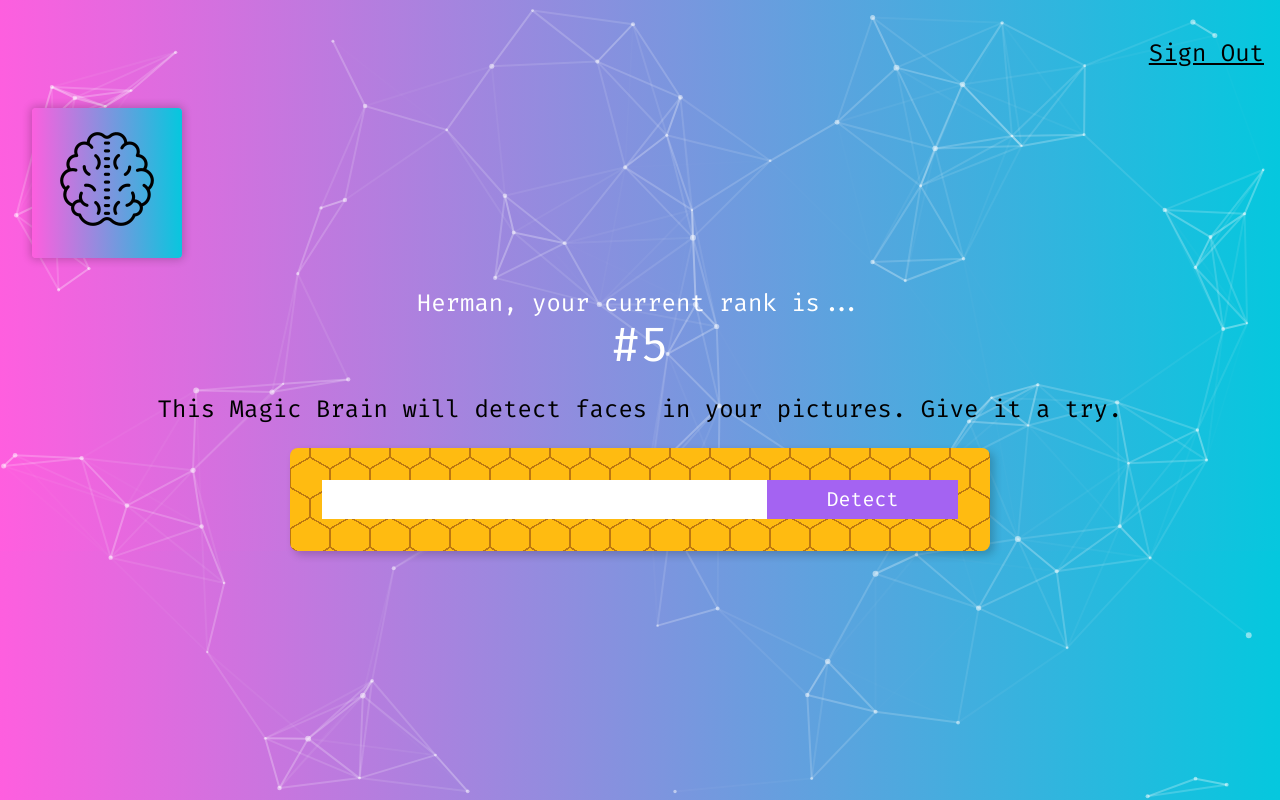
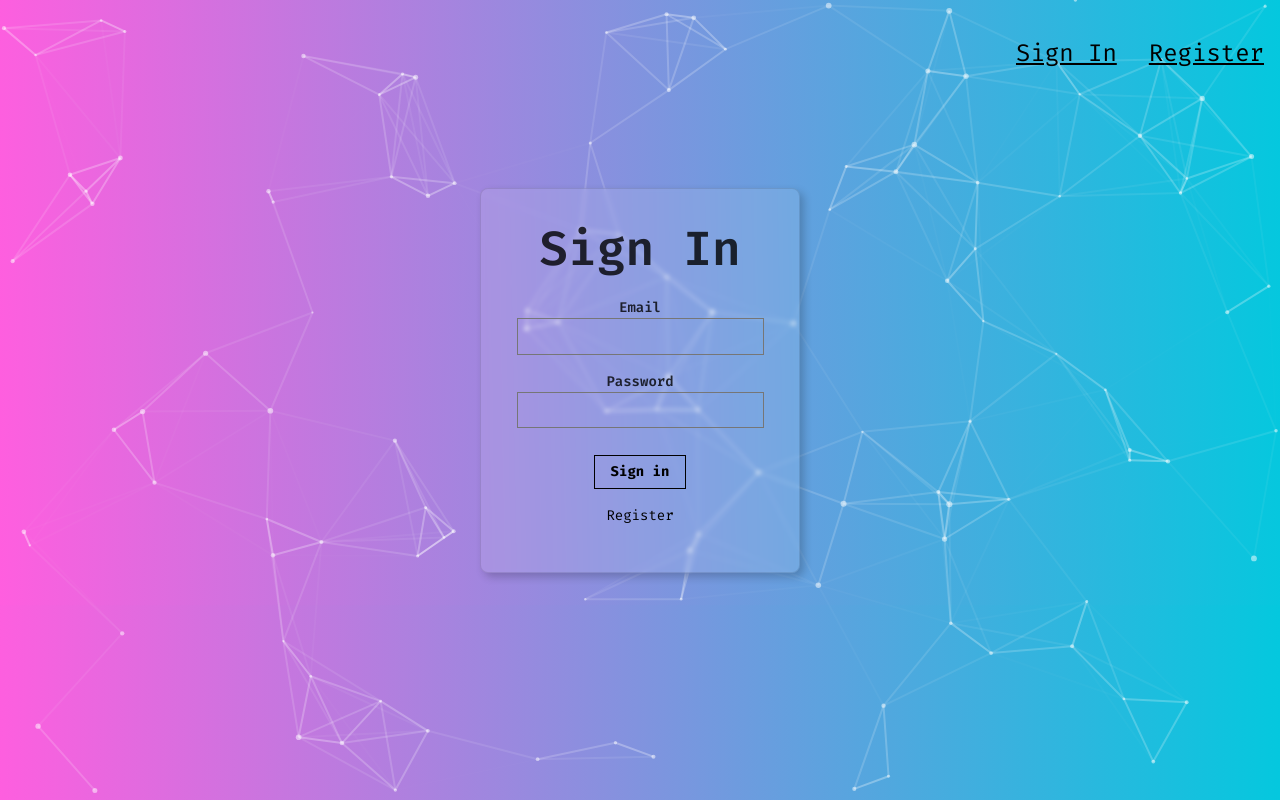
Before and after one commit to herman-nott/face-recognition-brain, a React (Create React App) app: page / in a window 1280 px wide. Built offline with nearby package versions, Linux system fonts and the light colour scheme.

Commit message:
frontend is almost finished

```diff
--- a/src/App.css
+++ b/src/App.css
@@ -46,7 +46,36 @@
   position: fixed;
   top: 0;
   left: 0;
-  z-index: -1; /* чтобы не перекрывать остальной интерфейс */
+  z-index: -1;
   width: 100%;
   height: 100%;
 }
+
+.blur-card {
+  background-color: rgba(255, 255, 255, 0.1);
+  backdrop-filter: blur(2px);
+  -webkit-backdrop-filter: blur(2px);
+}
+
+.center-container {
+  margin-top: 80px;
+}
+
+/* .center-container {
+  flex: 1;
+  display: flex;
+  justify-content: center;
+  align-items: center;
+  margin-top: 80px;
+}
+
+html, body, #root {
+  height: 100%;
+  margin: 0;
+}
+
+.App {
+  display: flex;
+  flex-direction: column;
+  height: 100%;
+} */
--- a/src/App.js
+++ b/src/App.js
@@ -5,11 +5,15 @@
 import Rank from "./components/Rank/Rank";
 import ParticleBackground from "./components/ParticleBackground/ParticleBackground";
 import FaceRecognition from "./components/FaceRecognition/FaceRecognition";
+import Signin from "./components/Signin/Signin";
+import Register from "./components/Register/Register";
 import { useState } from "react";
 
 function App() {
   const [input, setInput] = useState('');
   const [imageUrl, setImageUrl] = useState('');
+  const [route, setRoute] = useState('signin');
+  const [isSignedIn, setIsSignedIn] = useState(false);
 
   const PAT = '8789603313e74fc3b516d12617ae12fe';
   const USER_ID = 'herman';
@@ -42,7 +46,6 @@
     };
 
   function onInputChange(event) {
-    // console.log(event.target.value);
     setInput(event.target.value);
   }
 
@@ -60,14 +63,34 @@
       .catch(error => console.error('Error:', error));
   }
 
+  function onRouteChange(route) {
+    if (route === 'signout') {
+      setIsSignedIn(false);
+    } else if (route === 'home') {
+      setIsSignedIn(true);
+    }
+
+    setRoute(route);
+  }
+
   return (
     <div className="App">
       <ParticleBackground />
-      <Navigation />
-      <Logo />
-      <Rank />
-      <ImageLinkForm onInputChange={onInputChange} onButtonSubmit={onButtonSubmit} />
-      <FaceRecognition imageUrl={imageUrl} />
+      <Navigation onRouteChange={onRouteChange} isSignedIn={isSignedIn} />
+      {
+        route === 'home'
+          ? <div>
+              <Logo />
+              <Rank />
+              <ImageLinkForm onInputChange={onInputChange} onButtonSubmit={onButtonSubmit} />
+              <FaceRecognition imageUrl={imageUrl} />
+            </div>
+          : (
+              route === 'register'
+                ? <Register onRouteChange={onRouteChange} />
+                : <Signin onRouteChange={onRouteChange} />
+            )
+      }
     </div>
   );
 }
--- a/src/components/Navigation/Navigation.js
+++ b/src/components/Navigation/Navigation.js
@@ -1,9 +1,18 @@
-function Navigation() {
-    return (
-        <nav style={{ display: 'flex', justifyContent: 'flex-end' }}>
-            <p className="f3 link dim black underline pa3 pointer">Sign Out</p>
-        </nav>
-    );
+function Navigation({ onRouteChange, isSignedIn }) {
+    if (isSignedIn) {
+        return (
+            <nav style={{ display: 'flex', justifyContent: 'flex-end' }}>
+                <p className="f3 link dim black underline pa3 pointer" onClick={() => onRouteChange('signout')}>Sign Out</p>
+            </nav>
+        );
+    } else {
+        return (
+            <nav style={{ display: 'flex', justifyContent: 'flex-end' }}>
+                <p className="f3 link dim black underline pa3 pointer" onClick={() => onRouteChange('signin')}>Sign In</p>
+                <p className="f3 link dim black underline pa3 pointer" onClick={() => onRouteChange('register')}>Register</p>
+            </nav>
+        );
+    }
 }
 
 export default Navigation;
--- a/src/components/ParticleBackground/ParticleBackground.js
+++ b/src/components/ParticleBackground/ParticleBackground.js
@@ -1,4 +1,4 @@
-import React, { useEffect, useMemo, useState } from "react";
+import React, { useEffect, useMemo, useState, memo } from "react";
 import { Particles, initParticlesEngine } from "@tsparticles/react";
 import { loadSlim } from "@tsparticles/slim";
 
@@ -34,7 +34,7 @@
             },
             move: {
                 enable: true,
-                speed: 2,
+                speed: 1.5,
             },
             opacity: {
                 value: 0.5,
@@ -91,4 +91,4 @@
     );
 }
 
-export default ParticleBackground;
+export default memo(ParticleBackground);
--- /dev/null
+++ b/src/components/Register/Register.js
@@ -0,0 +1,32 @@
+function Register({ onRouteChange }) {
+    return (
+        <div className='center-container'>
+            <article className="br3 ba b--black-10 mv4 w-100 w-50-m w-25-l mw6 center shadow-5 blur-card">
+                <main className="pa4 black-80">
+                    <form className="measure">
+                        <fieldset id="sign_up" className="ba b--transparent ph0 mh0">
+                            <legend className="f1 fw6 ph0 mh0">Register</legend>
+                            <div className="mt3">
+                                <label className="db fw6 lh-copy f6" htmlFor="name">Username</label>
+                                <input className="pa2 input-reset ba bg-transparent hover-bg-black hover-white w-100" type="text" name="username"  id="username" />
+                            </div>
+                            <div className="mt3">
+                                <label className="db fw6 lh-copy f6" htmlFor="email-address">Email</label>
+                                <input className="pa2 input-reset ba bg-transparent hover-bg-black hover-white w-100" type="email" name="email-address"  id="email-address" />
+                            </div>
+                            <div className="mv3">
+                                <label className="db fw6 lh-copy f6" htmlFor="password">Password</label>
+                                <input className="b pa2 input-reset ba bg-transparent hover-bg-black hover-white w-100" type="password" name="password"  id="password" />
+                            </div>
+                        </fieldset>
+                        <div className="">
+                            <input className="b ph3 pv2 input-reset ba b--black bg-transparent grow pointer f6 dib" type="submit" value="Register" onClick={() => onRouteChange('home')} />
+                        </div>
+                    </form>
+                </main>
+            </article>
+        </div>
+    );
+}
+
+export default Register;
--- /dev/null
+++ b/src/components/Signin/Signin.js
@@ -0,0 +1,31 @@
+function Signin({ onRouteChange }) {
+    return (
+        <div className='center-container'>
+            <article className="br3 ba b--black-10 mv4 w-100 w-50-m w-25-l mw6 center shadow-5 blur-card">
+                <main className="pa4 black-80">
+                    <form className="measure">
+                        <fieldset id="sign_up" className="ba b--transparent ph0 mh0">
+                            <legend className="f1 fw6 ph0 mh0">Sign In</legend>
+                            <div className="mt3">
+                                <label className="db fw6 lh-copy f6" htmlFor="email-address">Email</label>
+                                <input className="pa2 input-reset ba bg-transparent hover-bg-black hover-white w-100" type="email" name="email-address"  id="email-address" />
+                            </div>
+                            <div className="mv3">
+                                <label className="db fw6 lh-copy f6" htmlFor="password">Password</label>
+                                <input className="b pa2 input-reset ba bg-transparent hover-bg-black hover-white w-100" type="password" name="password"  id="password" />
+                            </div>
+                        </fieldset>
+                        <div className="">
+                            <input className="b ph3 pv2 input-reset ba b--black bg-transparent grow pointer f6 dib" type="submit" value="Sign in" onClick={() => onRouteChange('home')} />
+                        </div>
+                        <div className="lh-copy mt3">
+                            <p className="f6 link dim black db pointer" onClick={() => onRouteChange('register')}>Register</p>
+                        </div>
+                    </form>
+                </main>
+            </article>
+        </div>
+    );
+}
+
+export default Signin;
```
Also changed, not shown: 1 other file (tests, documents, lock files or other folders).
